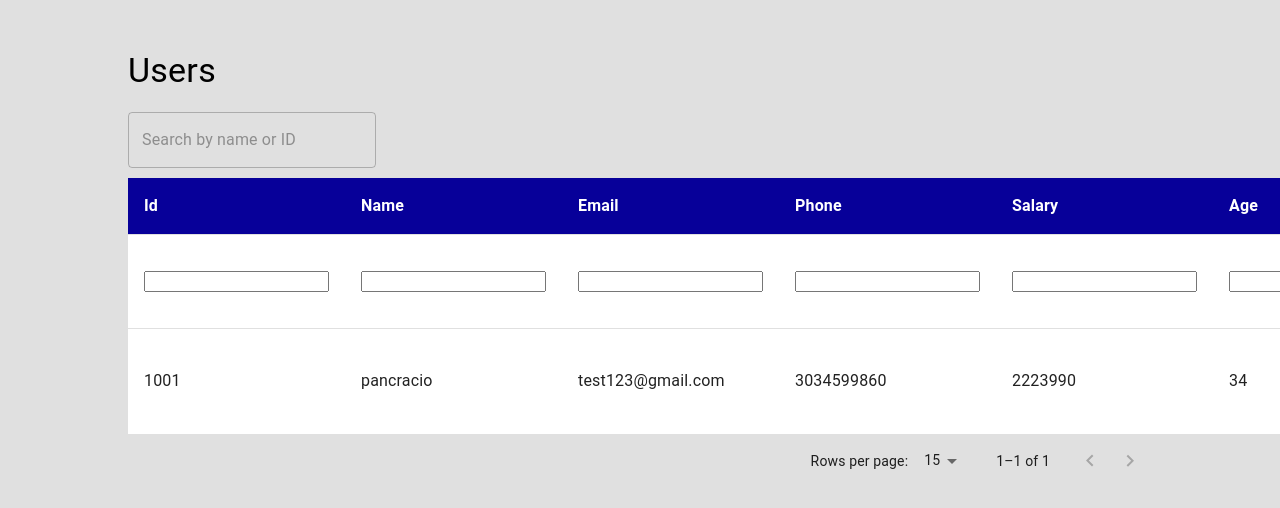
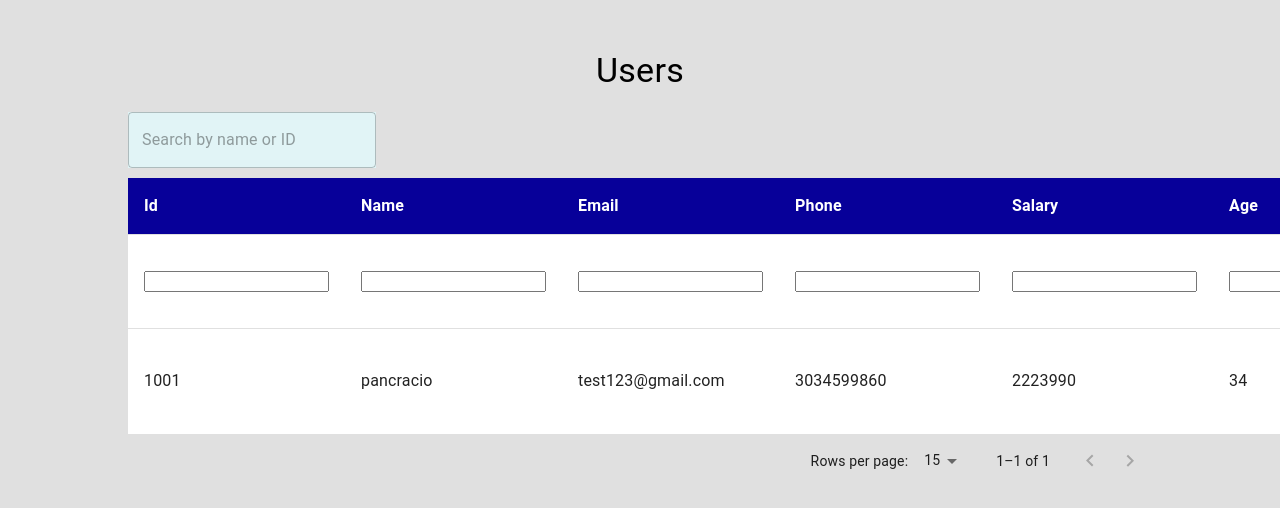
Before and after one commit to Gsus07/react-test-front, a React (Create React App) app in the folder users-processisng-servise/: page / in a window 1280 px wide. Shown: the top 508 px of the page. Built offline with nearby package versions, Linux system fonts and the light colour scheme.

Commit message:
corrections styles

```diff
--- a/users-processisng-servise/src/components/Users.jsx
+++ b/users-processisng-servise/src/components/Users.jsx
@@ -18,6 +18,7 @@ const Component = styled(Box)`
   margin: 50px auto;
   & > h4 {
     margin-bottom: 20px;
+    text-align: center;
   }
   & > div > table > thead {
     background-color: #070099;
@@ -130,7 +131,7 @@ const defaultObj = [
         variant="outlined"
         value={searchTerm}
         onChange={(e) => setSearchTerm(e.target.value)}
-        style={{ marginBottom: '10px' }}
+        style={{ marginBottom: '10px', backgroundColor: '#E1F4F6' }}
         className="searchInput"
       />
       <Box>
```
